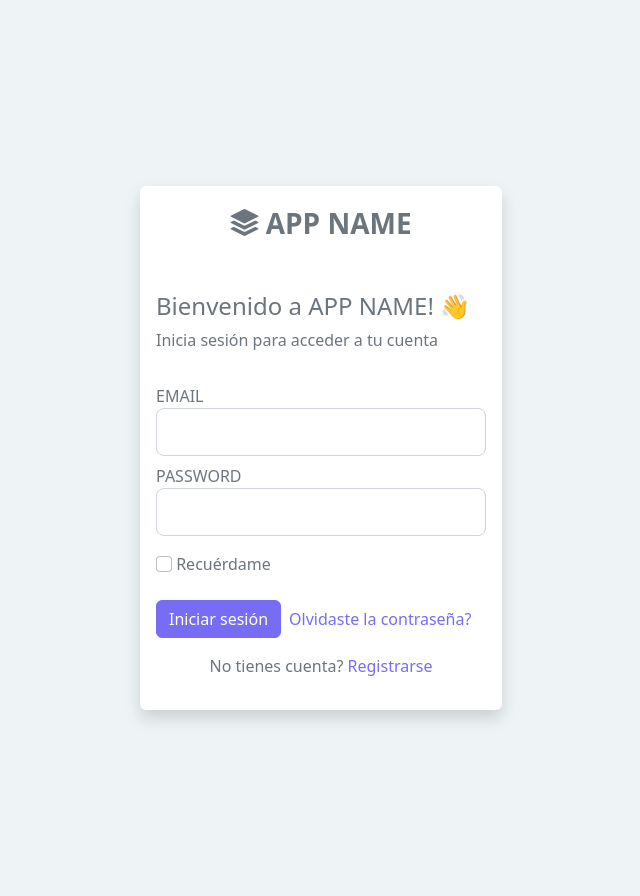
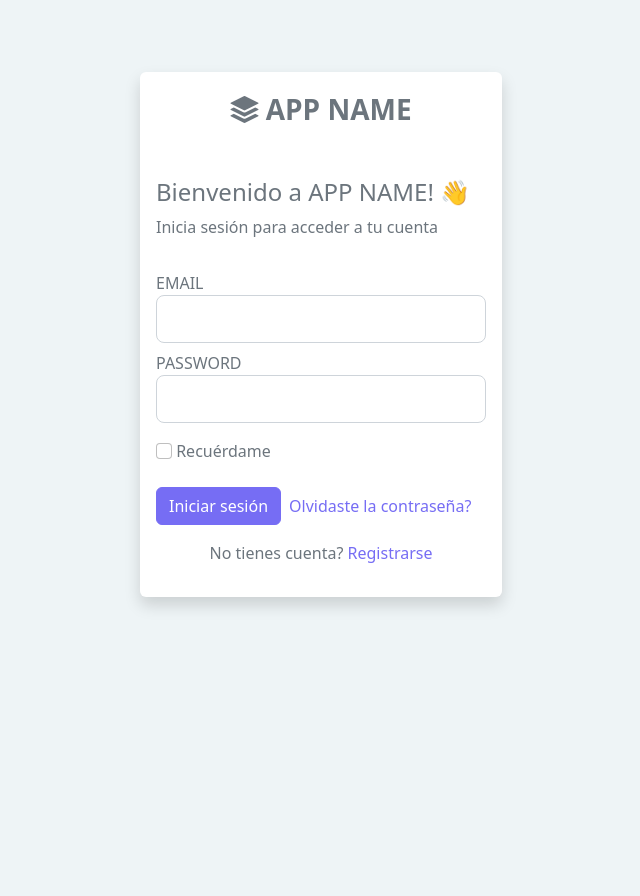
Before and after one commit to ezeparziale/admin-access-template, a Flask app: page /auth/login/ in a window 1280 px wide. Shown: the whole page, without its empty margins (319-959 px from the left). After the commit the page ends 608 px from the top, so only its background shows below. Run offline with Flask 2, Linux system fonts and the light colour scheme; parts of the project's set-up code (start-up, migrations or seed data) failed here and were passed over; some libraries are stand-ins or nearby versions.

Commit message:
:lipstick: update: some minor changes

```diff
--- a/app/views/auth/templates/change_password.html
+++ b/app/views/auth/templates/change_password.html
@@ -7,7 +7,7 @@
 {% block title %} Cambiar Password {% endblock %}
 
 {% block content %}
-    <div class="d-flex flex-column min-vh-100 justify-content-center align-items-center">
+    <div class="d-flex flex-column justify-content-center align-items-center">
         <form method="post" action="">
             {{ form.hidden_tag() }}
             <div class="shadow p-3 mb-5 bg-white rounded">
--- a/app/views/auth/templates/login.html
+++ b/app/views/auth/templates/login.html
@@ -7,7 +7,8 @@
 {% block title %} Iniciar sesión {% endblock %}
 
 {% block content %}
-    <div class="d-flex flex-column min-vh-100 justify-content-center align-items-center">
+
+    <div class="d-flex flex-column justify-content-center align-items-center">
         <form method="post" action="">
             {{ form.hidden_tag() }}
             <div class="shadow p-3 mb-5 bg-white rounded">
@@ -43,17 +44,17 @@
                     </fieldset>
                     <div class="form-group mt-3">
                         {{ form.remember_me(class="form-check-input") }}
-                        <label class="form-check-label" for="flexCheckDefault">
+                        <label class="form-check-label">
                             {{ form.remember_me.label(class="form-control-label") }}
                         </label>
                     </div>
                     <div class="row g-2 align-items-center mt-3">
                         <div class="col-auto">{{ form.submit(class="btn btn-primary") }}</div>
-                        <div class="col-auto"><a href="{{ url_for('auth.reset_password') }}" class="link-primary">Olvidaste la contraseña?</a></div>
+                        <div class="col-auto"><a href="{{ url_for('auth.reset_password') }}">Olvidaste la contraseña?</a></div>
                     </div>
                     <p class="text-center mt-3">
                         <span>No tienes cuenta?</span>
-                        <a href="{{ url_for('auth.register') }}" class="link-primary">
+                        <a href="{{ url_for('auth.register') }}">
                           <span>Registrarse</span>
                         </a>
                     </p>
@@ -61,4 +62,5 @@
             </div>
         </form>
     </div>
+
 {% endblock %}
--- a/app/views/auth/templates/register.html
+++ b/app/views/auth/templates/register.html
@@ -8,10 +8,10 @@
 
 {% block content %}
 
-    <div class="d-flex flex-column min-vh-100 justify-content-center align-items-center">
+    <div class="d-flex flex-column justify-content-center align-items-center">
         <form method="post" action="">
             {{ form.hidden_tag() }}
-            <div class="shadow p-3 mb-5 bg-white rounded">
+            <div class="shadow p-3 mb-1 bg-white rounded">
                 <div class="card-body">
                     <div class="text-center">
                         <p class="fs-3 text-uppercase fw-bolder mb-5"><i class="bi bi-stack"></i> APP NAME</p>
--- a/app/views/auth/templates/reset_password.html
+++ b/app/views/auth/templates/reset_password.html
@@ -8,7 +8,7 @@
 
 {% block content %}
 
-    <div class="d-flex flex-column min-vh-100 justify-content-center align-items-center">
+    <div class="d-flex flex-column justify-content-center align-items-center">
         <form method="post" action="">
             {{ form.hidden_tag() }}
             <div class="shadow p-3 mb-5 bg-white rounded">
```
